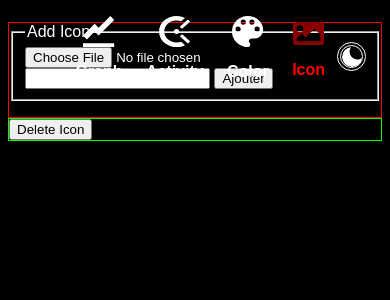
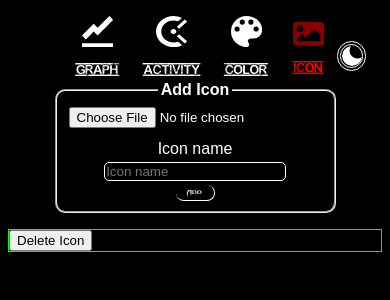
Before and after one commit to danoux10/review-activity, a PHP site: page /view/icon.php in a window 390 px wide. Shown: the top 300 px of the page. Run offline with PHP 8.4, Linux system fonts and the light colour scheme; data that the repository does not hold is empty.

Commit message:
debut icon form responsive ok

```diff
--- a/config/bdd.php
+++ b/config/bdd.php
@@ -1 +1,6 @@
 <?php
+ try {
+  $bdd = new PDO('mysql:host=localhost;dbname=review_activity;charset=utf8', 'root', 'password');
+ } catch (Exception $e) {
+  die('Erreur : ' . $e->getMessage());
+ }
--- a/controller/header.php
+++ b/controller/header.php
@@ -1,12 +1,17 @@
 <html lang="en">
 <head>
 <?php
+// fixme penser a supprimer
+ ini_set("display_errors", "1");
+ error_reporting(E_ALL);
+//
 	include_once '../config/bdd.php';
     require_once '../function/activity.php';
     require_once '../function/color.php';
     require_once '../function/icon.php';
     require_once '../function/data_graph.php';
     require_once '../function/data.php';
+    $errors = array();
 ?>
 	<meta charset="UTF-8">
 	<meta name="viewport" content="width=device-width, user-scalable=no, initial-scale=1.0, maximum-scale=1.0, minimum-scale=1.0">
--- a/css/style.css
+++ b/css/style.css
@@ -1,3 +1,11 @@
+@font-face {
+  font-family: "secret";
+  src: url("../font/top_secret.OTF");
+}
+@font-face {
+  font-family: "blade";
+  src: url("../font/blade.TTF");
+}
 body {
   background: #000000;
   color: #ffffff;
@@ -55,7 +63,7 @@ a {
   align-items: center;
 }
 #navbar nav ul li a p {
-  font-weight: bold;
+  font-family: "secret";
   text-align: center;
 }
 
@@ -69,16 +77,70 @@ a {
 }
 
 #icon_add {
-  margin-top: 6%;
-  border: 1px solid red;
+  display: flex;
+  justify-content: center;
+  align-items: center;
+}
+#icon_add fieldset {
+  display: flex;
+  justify-content: center;
+  flex-direction: column;
+  align-items: center;
+  border-radius: 10px;
+}
+#icon_add fieldset legend {
+  padding: 1%;
+  text-align: center;
+  font-weight: bolder;
+}
+#icon_add fieldset label {
+  margin-top: 5%;
+}
+#icon_add fieldset input[type=text] {
+  background: none;
+  border-radius: 5px;
+  padding-left: 0.5%;
+  margin-bottom: 5%;
+}
+#icon_add fieldset input[type=text]:focus {
+  border: 1px solid #ff0000;
+  outline: none;
+}
+#icon_add fieldset button[type=submit] {
+  cursor: pointer;
+  border: none;
+  background: none;
+  font-family: "blade";
+  border-right: 1px solid;
+  border-bottom: 1px solid;
+  border-radius: 50px;
+  transition: all ease 0.5s;
+}
+#icon_add fieldset button[type=submit]:hover {
+  transition: all ease 0.5s;
+  color: rgba(255, 0, 0, 0.8);
+  border-bottom: 1px solid #880000;
+  border-right: 1px solid #880000;
 }
 
 #view_icon {
   border: 1px solid lime;
 }
 
+fieldset input[type=text] {
+  border: 1px solid #ffffff;
+  color: #ffffff;
+}
+fieldset button[type=submit] {
+  color: #ffffff;
+  border-color: silver;
+}
+
 #navbar nav ul li a .iconNav {
   fill: #ffffff;
+}
+#navbar nav ul li a p {
+  text-shadow: 2px 2px 2px #000000;
 }
 #navbar nav ul li.activeNav a {
   color: #ff0000;
@@ -148,6 +241,22 @@ body.day div.day {
   #navbar nav ul li:nth-child(4) {
     margin-top: 1vw;
   }
+
+  #icon_add {
+    margin-top: 20vw;
+  }
+  #icon_add fieldset {
+    display: flex;
+    justify-content: center;
+    align-items: center;
+    flex-direction: column;
+  }
+  #icon_add fieldset input[type=text] {
+    margin: 1.5% 0;
+  }
+  #icon_add fieldset button[type=submit] {
+    width: 10vw;
+  }
 }
 
 /*# sourceMappingURL=style.css.map */
--- a/css/style.scss
+++ b/css/style.scss
@@ -1,4 +1,15 @@
-//anchor color déclaration
+//anchor font declaration
+@font-face{
+  font-family: 'secret';
+  src:url('../font/top_secret.OTF');
+}
+
+@font-face{
+  font-family: 'blade';
+  src:url('../font/blade.TTF');
+}
+
+//anchor color declaration
 $black: #000000;
 $white: #ffffff;
 $red: #ff0000;
@@ -60,16 +75,14 @@ a {
       display: flex;
       align-items: center;
       justify-content: space-around;
-
       li {
         a {
           display: flex;
           flex-direction: column;
           justify-content: center;
           align-items: center;
-
           p {
-            font-weight: bold;
+            font-family: 'secret';
             text-align: center;
           }
         }
@@ -91,17 +104,71 @@ a {
 //link icon general
 //fixme ici
 //anchor form add
-#icon_add{
-  margin-top: 6%;
-  border: 1px solid red;
+#icon_add {
+  display: flex;
+  justify-content: center;
+  align-items: center;
+  fieldset {
+    display: flex;
+    justify-content: center;
+    flex-direction: column;
+    align-items: center;
+    border-radius: 10px;
+    legend {
+      padding: 1%;
+      text-align: center;
+      font-weight: bolder;
+    }
+    label{
+      margin-top: 5%;
+    }
+    input[type='text'] {
+      background: none;
+      border-radius: 5px;
+      padding-left: .5%;
+      margin-bottom: 5%;
+      &:focus{
+        border: 1px solid $red;
+        outline: none;
+      }
+    }
+    button[type='submit'] {
+      cursor: pointer;
+      border: none;
+      background: none;
+      font-family: 'blade';
+      border-right: 1px solid;
+      border-bottom: 1px solid;
+      border-radius: 50px;
+      transition: all ease .5s;
+      &:hover{
+        transition: all ease .5s;
+        color: rgba($red,.8);
+        border-bottom: 1px solid $darkred;
+        border-right: 1px solid $darkred;
+      }
+    }
+  }
 }
 
 //anchor preview
-#view_icon{
+#view_icon {
   border: 1px solid lime;
 }
+
 //link night
-//anchor navbar
+//sublink general
+fieldset {
+  input[type='text'] {
+    border: 1px solid $white;
+    color: $white;
+  }
+  button[type='submit'] {
+    color: $white;
+    border-color: silver;
+  }
+}
+//sublink navbar
 #navbar {
   nav {
     ul {
@@ -110,13 +177,14 @@ a {
           .iconNav {
             fill: $white;
           }
+          p{
+            text-shadow: 2px 2px 2px $black;
+          }
         }
       }
-
       li.activeNav {
         a {
           color: $red;
-
           svg {
             fill: $darkred;
           }
@@ -197,17 +287,27 @@ body.day {
       }
     }
   }
-  //Link icon lage
+  //subLink icon large
+  #icon_add{
+    margin-top: 6vw;
+    fieldset{
+      button[type='submit']{
+        font-size: 1.5vw;
+      }
+    }
+  }
 }
 
 //anchor mobile
 @media screen and (max-width: 1440px) {
+  body{
+    //background: blue;
+  }
   //Link navbar small
   #navbar {
     display: flex;
     justify-content: center;
     align-items: center;
-
     nav {
       ul {
         width: 70vw;
@@ -236,4 +336,19 @@ body.day {
     }
   }
   // link icon small
+  #icon_add{
+    margin-top: 20vw;
+    fieldset{
+      display: flex;
+      justify-content: center;
+      align-items: center;
+      flex-direction: column;
+      input[type='text']{
+        margin: 1.5% 0;
+      }
+      button[type='submit']{
+        width: 10vw;
+      }
+    }
+  }
 }
--- a/models/iconBack.php
+++ b/models/iconBack.php
@@ -1,8 +1,4 @@
 <?php
-		//fixme variable commune page
-		$errors = array();
-		$bdd = new PDO('mysql:host=localhost;dbname=review_activity;charset=utf8', 'root', 'password');
-
 //anchor variable icon
 @$add_icon = $_POST['addIcon'];
 
--- a/view/icon.php
+++ b/view/icon.php
@@ -10,8 +10,9 @@
         <fieldset>
             <legend>Add Icon</legend>
             <input type="file" name="icon" accept=".svg" required>
-            <input type="text" name="iconName">
-            <button type="submit" name="addIcon">Ajouter</button>
+            <label for="iconAddName">Icon name</label>
+            <input type="text" name="iconName" placeholder="Icon name" id="iconAddName">
+            <button type="submit" name="addIcon">Add</button>
         </fieldset>
     </form>
 </div>
```
Also changed, not shown: other parts of css/style.css (+32 -1 lines), other parts of css/style.scss (+39 -13 lines), view/test.php (added, +16 -0 lines), font/blade.TTF (added), font/top_secret.OTF (added), 2 other files.
